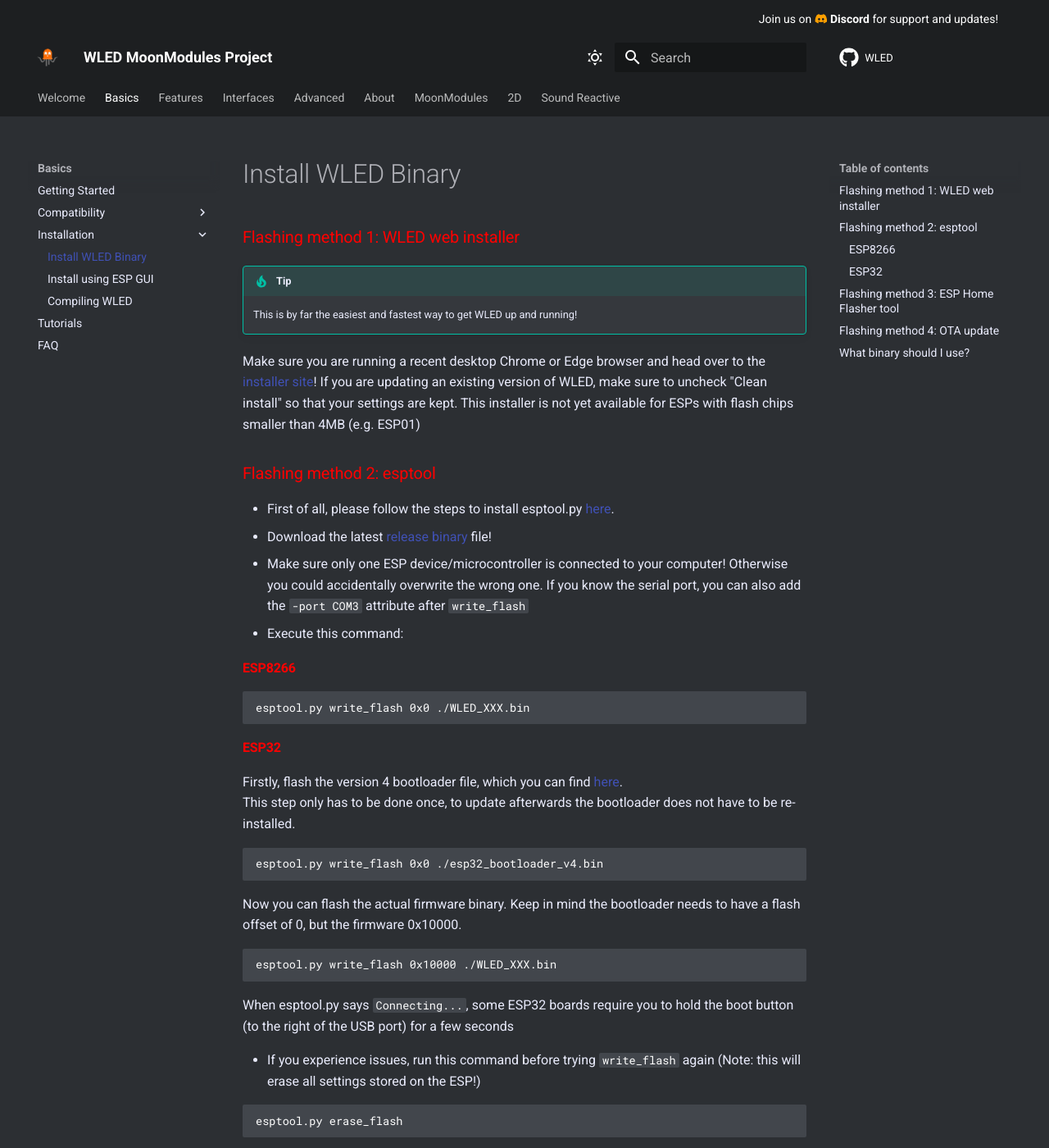
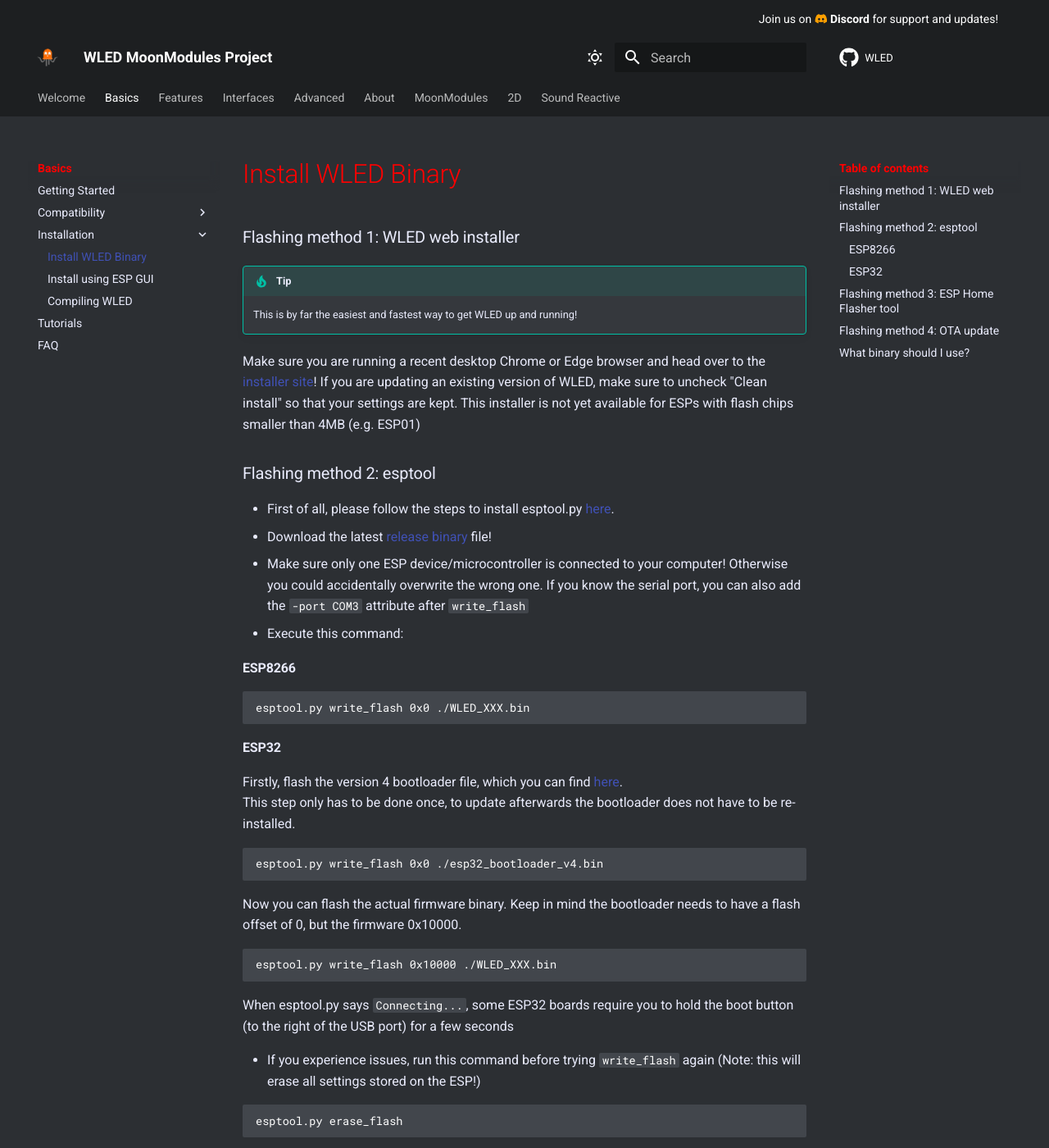
Before and after one commit to Aircoookie/WLED-Docs, an MkDocs documentation site: the page built from docs/basics/install-binary.md, in a window 1280 px wide and 1400 px high. Shown: the whole window at 82% size. Built offline with MkDocs 1.6.1 and Material for MkDocs 9.7.7, drawn with Linux system fonts in a browser that asks for light colours; comment, search, counter and statistics services are not loaded.

Commit message:
Playing with CSS

```diff
--- a/docs/assets/stylesheets/extra.css
+++ b/docs/assets/stylesheets/extra.css
@@ -9,7 +9,7 @@
   --md-primary-fg-color--dark:  #999;
   --md-default-fg-color:           hsla(var(--md-hue),75%,95%,1); /*text*/
   --md-typeset-color: var(--md-default-fg-color); /*text*/
-  --md-default-fg-color--light:    hsla(var(--md-hue),5%,70%,1); /*heading*/
+  --md-default-fg-color--light:   red; /* hsla(var(--md-hue),5%,70%,1); /*heading*/
   --md-default-fg-color--lighter:  hsla(var(--md-hue),75%,90%,0.32); /*edit pen*/
   --md-default-fg-color--lightest: hsla(var(--md-hue),75%,90%,0.12); /*?*/
   --md-default-bg-color: #2c2f33; /* discord */
@@ -36,9 +36,13 @@
 }
 
 /* MoonModules */
-h1,h2,h3,h4 {
+/* h1,h2,h3,h4 {
   color: red;
-}
+} */
 .md-nav__link--active, .md-tabs__link--active {
   color: red;
 }
+
+/* .md-typeset h1 {
+  color: red;
+} */
```
